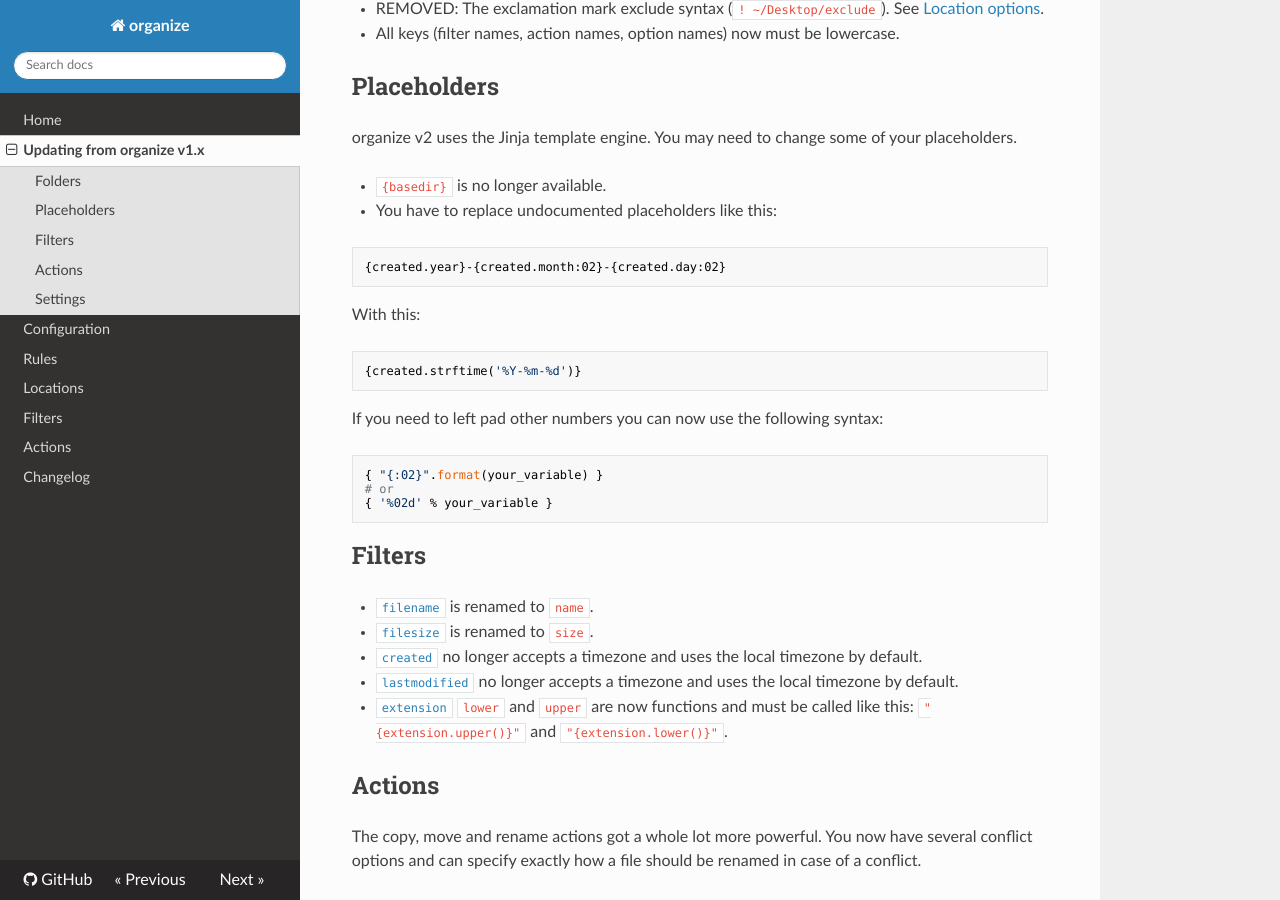
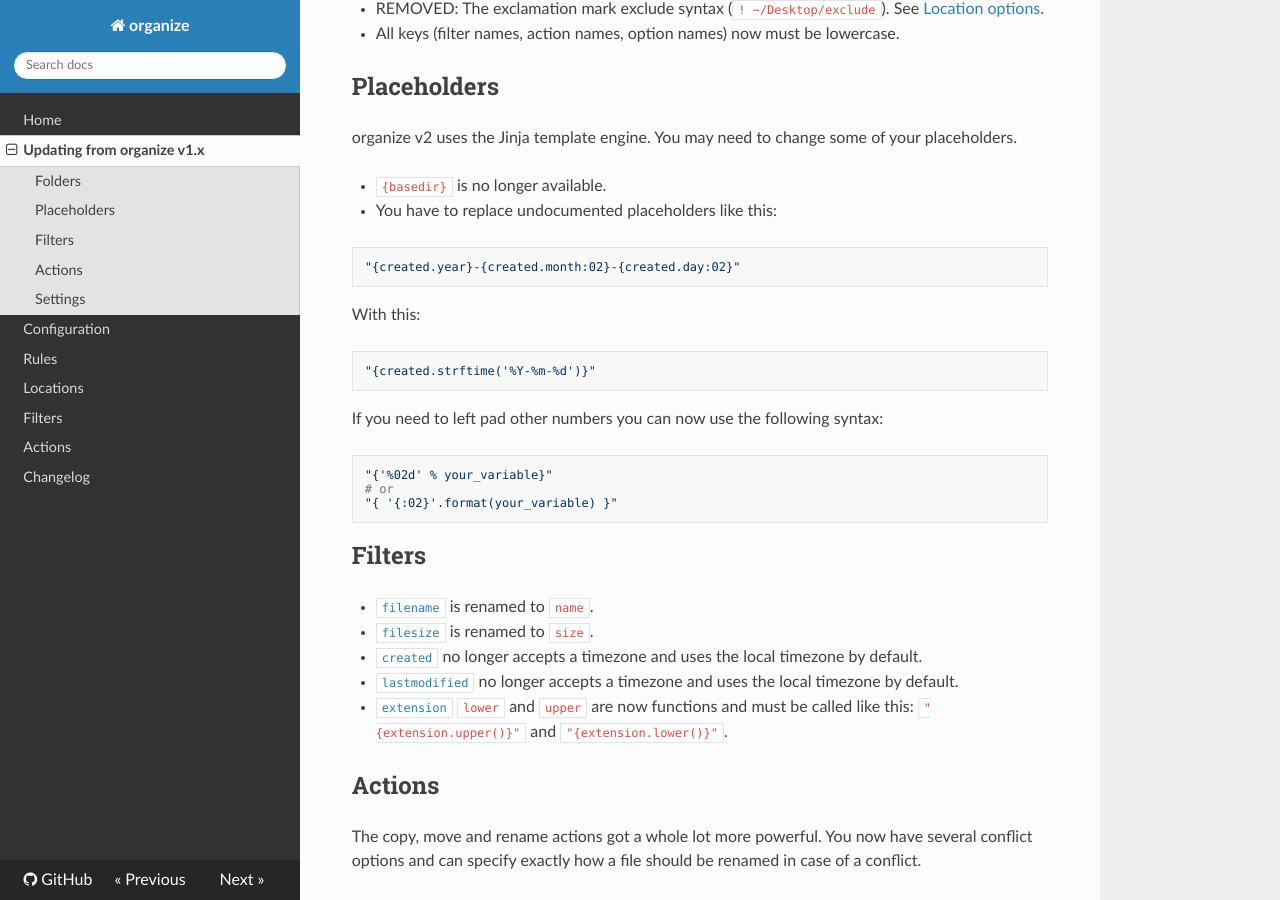
Before and after one commit to tfeldmann/organize, an MkDocs documentation site: the page built from docs/updating-from-v1.md, in a window 1280 px wide and 900 px high, scrolled down 486 px. Built offline with MkDocs 1.6.1, drawn with Linux system fonts in a browser that asks for light colours; nearby versions of some CDN libraries.

Commit message:
placeholder udpate

````diff
--- a/docs/updating-from-v1.md
+++ b/docs/updating-from-v1.md
@@ -26,22 +26,22 @@ placeholders.
 - `{basedir}` is no longer available.
 - You have to replace undocumented placeholders like this:
 
-```python
-{created.year}-{created.month:02}-{created.day:02}
+```yaml
+"{created.year}-{created.month:02}-{created.day:02}"
 ```
 
 With this:
 
-```python
-{created.strftime('%Y-%m-%d')}
+```yaml
+"{created.strftime('%Y-%m-%d')}"
 ```
 
 If you need to left pad other numbers you can now use the following syntax:
 
-```python
-{ "{:02}".format(your_variable) }
+```yaml
+"{'%02d' % your_variable}"
 # or
-{ '%02d' % your_variable }
+"{ '{:02}'.format(your_variable) }"
 ```
 
 ## Filters
````
